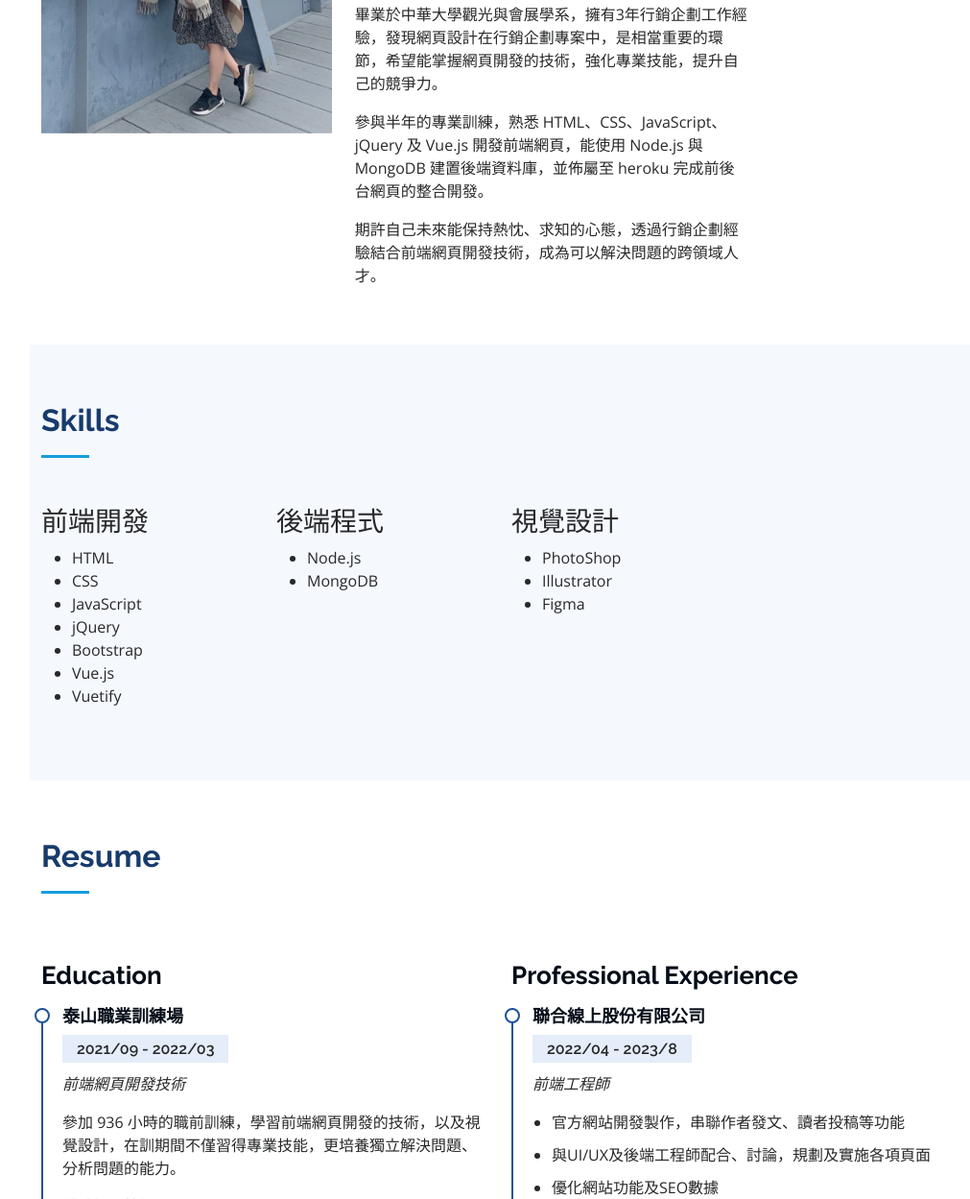
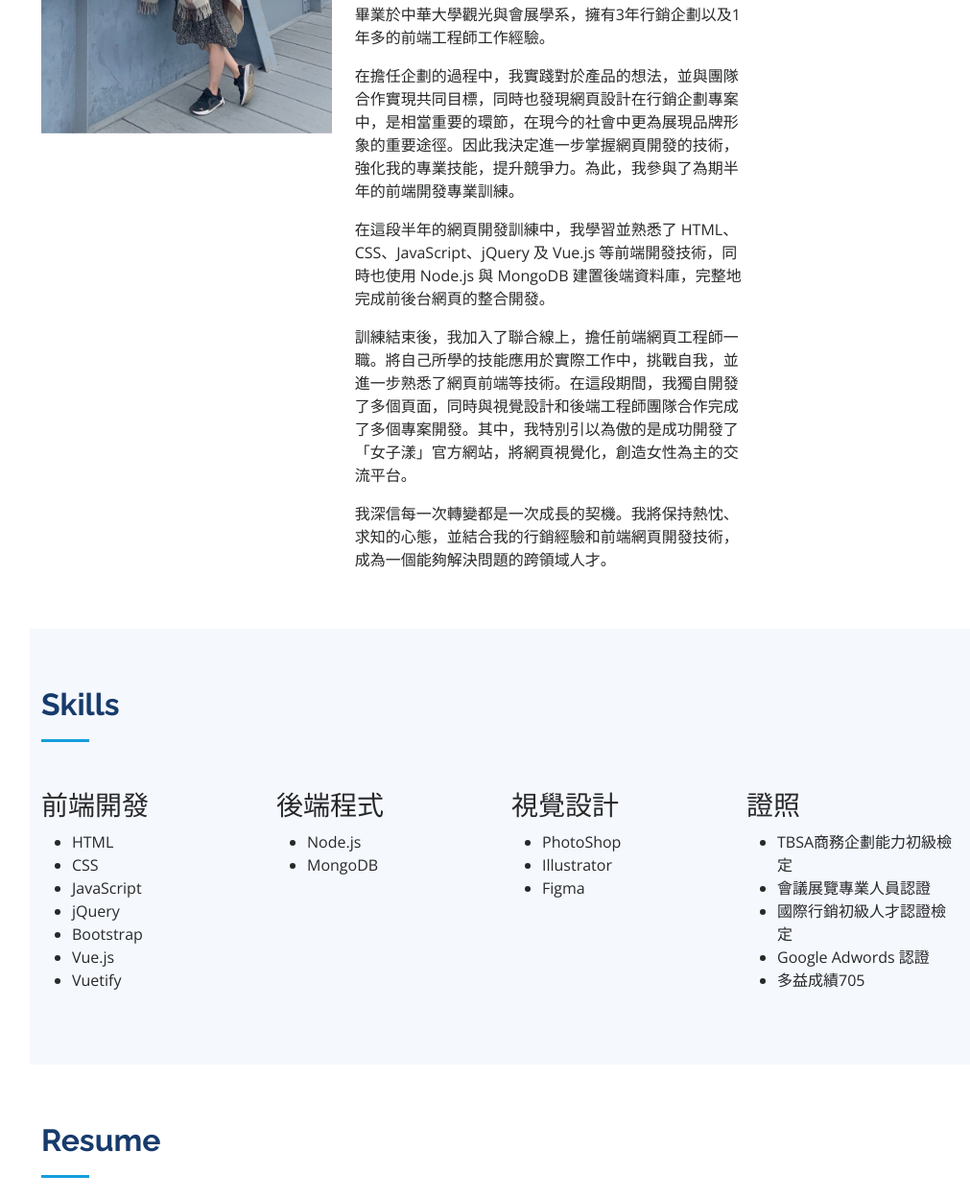
Before and after one commit to peipeilee10/Portfolio, a plain HTML site: page index.html in a window 1280 px wide. Shown: the part 1285-2534 px from the top of the page at 96% size, without its empty margins (269-1280 px from the left). Drawn offline with nearby package versions, Linux system fonts and the light colour scheme.

Commit message:
update autobiography

```diff
--- a/index.html
+++ b/index.html
@@ -105,15 +105,21 @@
                 </ul>
                 <div>
                   <p>
-                    畢業於中華大學觀光與會展學系，擁有3年行銷企劃工作經驗，發現網頁設計在行銷企劃專案中，是相當重要的環節，希望能掌握網頁開發的技術，強化專業技能，提升自己的競爭力。
+                    畢業於中華大學觀光與會展學系，擁有3年行銷企劃以及1年多的前端工程師工作經驗。
                   </p>
                   <p>
-                    參與半年的專業訓練，熟悉 HTML、CSS、JavaScript、jQuery 及 Vue.js 開發前端網頁，能使用 Node.js 與 MongoDB 建置後端資料庫，並佈屬至 heroku
-                    完成前後台網頁的整合開發。
+                    在擔任企劃的過程中，我實踐對於產品的想法，並與團隊合作實現共同目標，同時也發現網頁設計在行銷企劃專案中，是相當重要的環節，在現今的社會中更為展現品牌形象的重要途徑。因此我決定進一步掌握網頁開發的技術，強化我的專業技能，提升競爭力。為此，我參與了為期半年的前端開發專業訓練。
                   </p>
                   <p>
-                    期許自己未來能保持熱忱、求知的心態，透過行銷企劃經驗結合前端網頁開發技術，成為可以解決問題的跨領域人才。
+                    在這段半年的網頁開發訓練中，我學習並熟悉了 HTML、CSS、JavaScript、jQuery 及 Vue.js 等前端開發技術，同時也使用 Node.js 與 MongoDB 建置後端資料庫，完整地完成前後台網頁的整合開發。
                   </p>
+                  <p>
+                    訓練結束後，我加入了聯合線上，擔任前端網頁工程師一職。將自己所學的技能應用於實際工作中，挑戰自我，並進一步熟悉了網頁前端等技術。在這段期間，我獨自開發了多個頁面，同時與視覺設計和後端工程師團隊合作完成了多個專案開發。其中，我特別引以為傲的是成功開發了「女子漾」官方網站，將網頁視覺化，創造女性為主的交流平台。
+                  </p>
+                  <p>
+                    我深信每一次轉變都是一次成長的契機。我將保持熱忱、求知的心態，並結合我的行銷經驗和前端網頁開發技術，成為一個能夠解決問題的跨領域人才。
+                  </p>
+
                 </div>
               </div>
             </div>
@@ -146,18 +152,14 @@
               <li>Vue.js</li>
               <li>Vuetify</li>
             </ul>
-
           </div>
 
           <div class="col-lg-3" data-aos="fade-up" data-aos-delay="100">
-
             <h3>後端程式</h3>
             <ul>
               <li>Node.js</li>
               <li>MongoDB</li>
             </ul>
-
-
           </div>
 
           <div class="col-lg-3" data-aos="fade-up" data-aos-delay="100">
@@ -166,6 +168,17 @@
               <li>PhotoShop</li>
               <li>Illustrator</li>
               <li>Figma</li>
+            </ul>
+          </div>
+
+          <div class="col-lg-3" data-aos="fade-up" data-aos-delay="100">
+            <h3>證照</h3>
+            <ul>
+              <li>TBSA商務企劃能力初級檢定</li>
+              <li>會議展覽專業人員認證</li>
+              <li>國際行銷初級人才認證檢定</li>
+              <li>Google Adwords 認證</li>
+              <li>多益成績705</li>
             </ul>
           </div>
 
```
